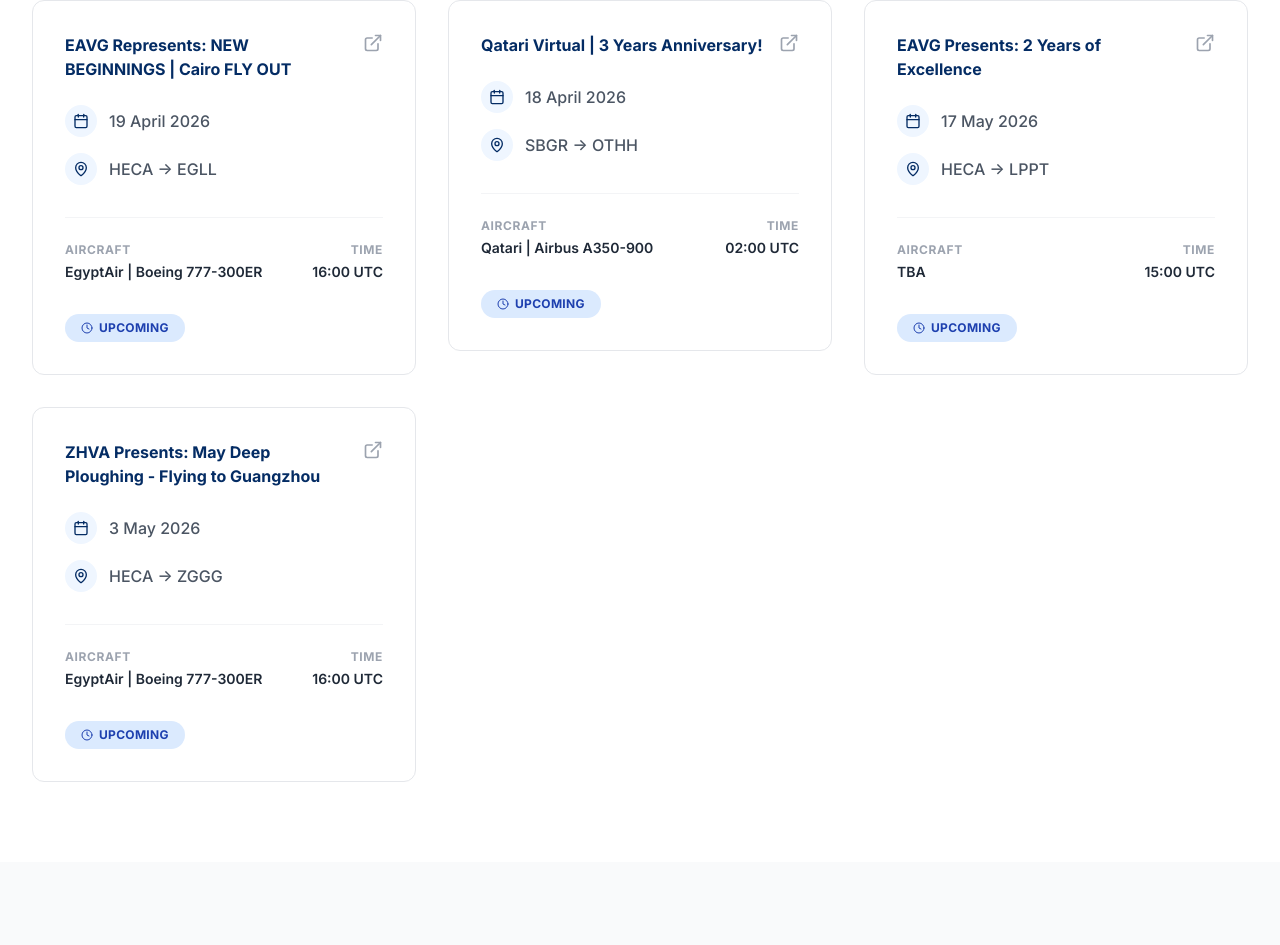
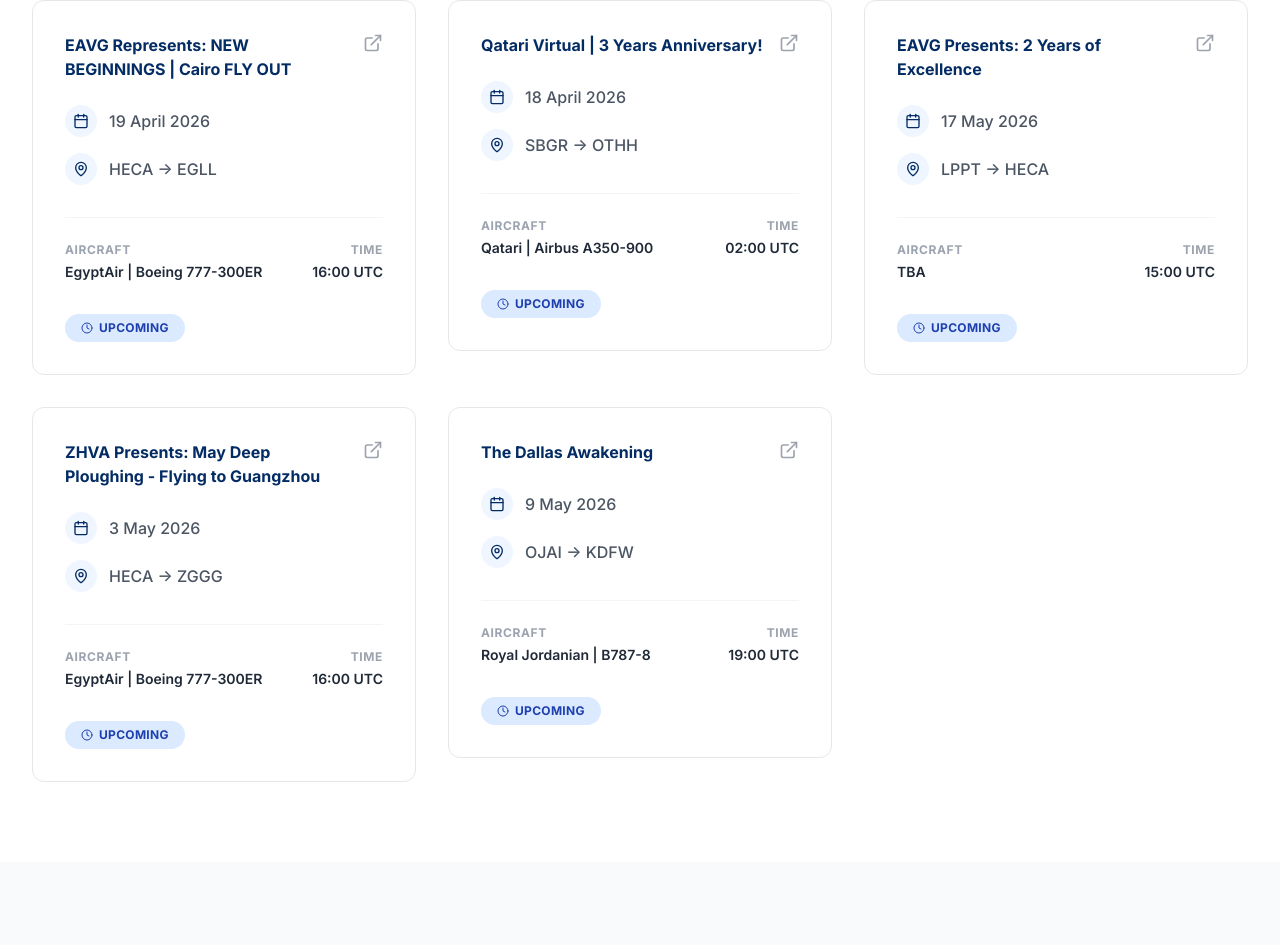
Before and after one commit to 3ssomy67272/eavg-sys, a Next.js app: page /events in a window 1280 px wide. Shown: the part 504-1449 px from the top of the page. Built offline with nearby package versions, Linux system fonts and the light colour scheme.

Commit message:
Event List Update no.10

```diff
--- a/src/app/events/page.tsx
+++ b/src/app/events/page.tsx
@@ -42,7 +42,7 @@
       title: `EAVG Presents: 2 Years of Excellence`,
       startTime: '2026-05-17T15:00:00Z',
       durationMinutes: 300,  // 5:00 hours
-      route: 'HECA -> LPPT',
+      route: 'LPPT -> HECA',
       aircraft: `TBA`,
       forumLink: 'https://community.infiniteflight.com/t/eavg-presents-2-years-of-excellence-heca/1184832',
     },
@@ -54,6 +54,15 @@
       route: 'HECA -> ZGGG',
       aircraft: `EgyptAir | Boeing 777-300ER`,
       forumLink: 'https://community.infiniteflight.com/t/3may26-zhva-present-may-deep-ploughing-flying-to-guangzhou-ifvarb-endorsed-zggg-fly-in-out/1171113?u=egyptairvirtualgroup',
+    },
+    {
+      id: 5,
+      title: `The Dallas Awakening`,
+      startTime: '2026-05-09T19:00:00Z',
+      durationMinutes: 900,  // 15:00 hours
+      route: 'OJAI -> KDFW',
+      aircraft: `Royal Jordanian | B787-8`,
+      forumLink: 'https://community.infiniteflight.com/t/may-9-10-royal-jordanian-virtual-presents-the-dallas-awakening/1172515',
     }
   ];
 
```
